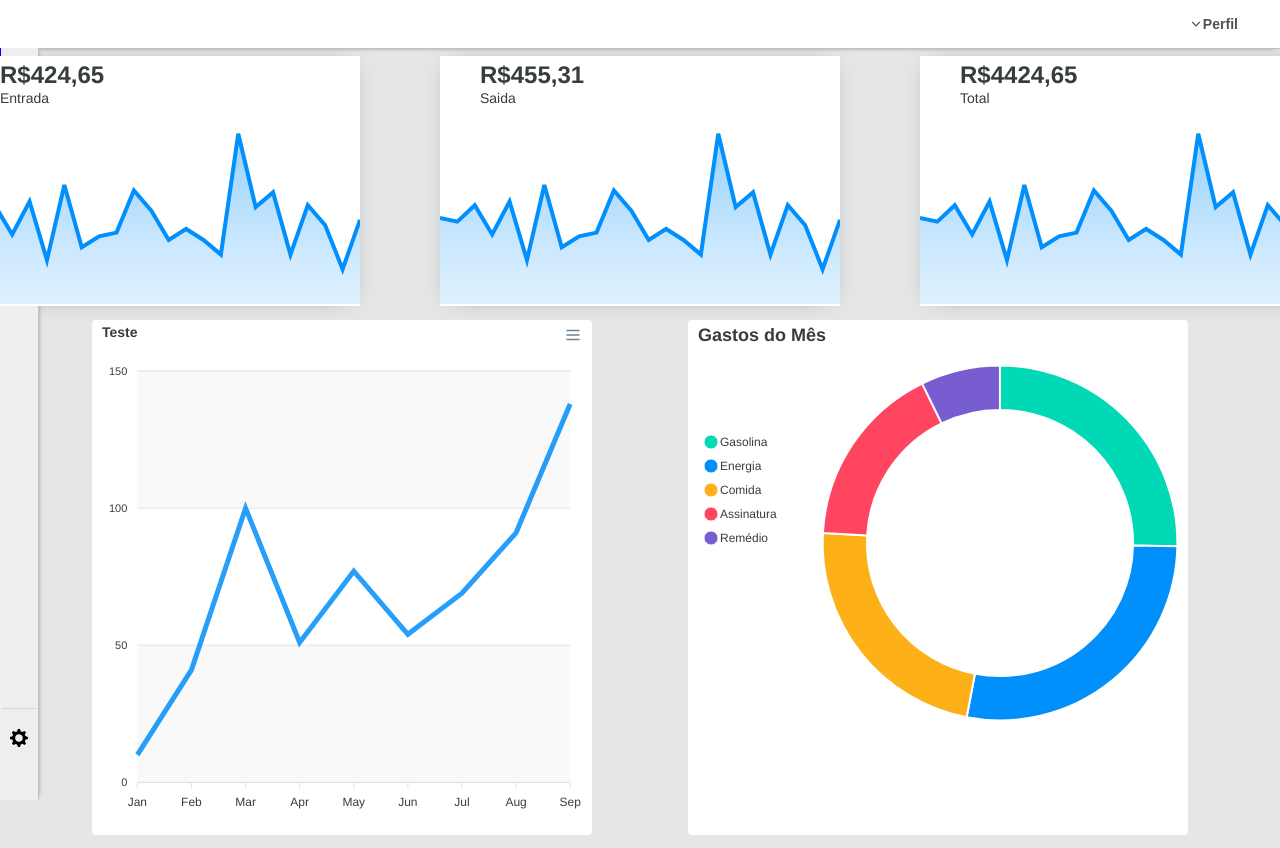
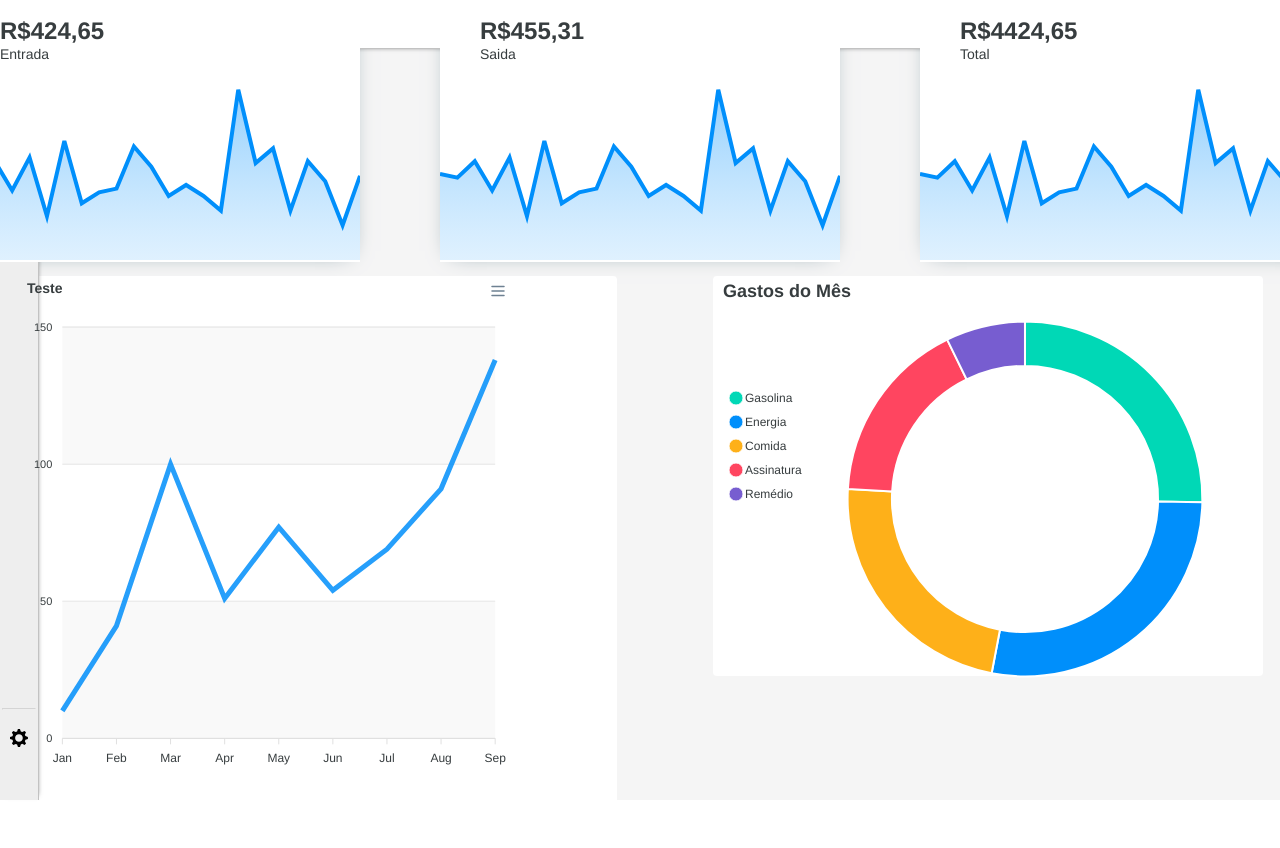
Before and after one commit to JhayneK/Projeto-Financas, a React (Vite) app in the folder Front end/: page /relatorio in a window 1280 px wide. Shown: the top 848 px of the page. After the commit the page ends 826 px from the top, so only its background shows below. Built offline with nearby package versions, Linux system fonts and the light colour scheme.

Commit message:
Alteração da cor de fundo das telas

```diff
--- a/Front end/src/App.css
+++ b/Front end/src/App.css
@@ -199,13 +199,13 @@
 
 .comb-container {
     display: flex;
-    justify-content: center;
+    /* justify-content: center; */
     align-items: center;
-    height: 55vh;
+    /* height: 55vh; */
 }
 
 .caixa-gasolina {
-    margin-top: 25vh;
+    /* margin-top: 25vh; */
     padding: 15px;
     width: 50vw;
     height: 56vh;
@@ -249,7 +249,7 @@
 }
 
 .form-comb-buttons {
-    margin-top: 3%;
+    margin-top: 6%;
     position: absolute;
 }
 
@@ -376,16 +376,16 @@ input:disabled {
 
 .graf-container {
     display: flex;
-    flex-direction: column;
+    /* flex-direction: column; */
     justify-content: center;
     align-items: center;
-    width: 100vh;
-    height: 100vh;
+    /* width: 100vh; */
+    /* height: 100vh; */
 }
 
 .charts-container {
     align-items: center;
-    margin-top: 5px;
+    /* margin-top: 5px; */
     margin-bottom: 10px;
 }
 
@@ -406,18 +406,23 @@ input:disabled {
     background-color: white;
     border-radius: 4px;
     margin-right: 6vh;
+    width: 600px;
+    height: 550px;
 }
 
 .donut-box {
     background-color: white;
     border-radius: 4px;
     margin-left: 6vh;
+    width: 550px;
+    height: 400px;
 }
 
 .top-charts {
     display: flex;
     justify-content: space-between;
     flex-direction: space-between;
+    /* margin-top: -15vh; */
     margin-bottom: 1vh;
 }
 
@@ -453,18 +458,28 @@ input:disabled {
     width: 91vw;
 }
 
+/* Colunas da tabela */
 .MuiDataGrid-columnHeader {
     /* background-color: rgb(99, 99, 99); */
     background-color: rgb(71, 70, 70);
     color: white;
 }
 
+.MuiDataGrid-row {
+    background-color: white;
+}
+
 .pages-logado-main-content {
-    padding: 6vh 3vw 0px;
+    /* height: 100vh; */
+    /* padding: 6vh 3vw 0px; */
+    padding: 6vh 0px 0px 0px;
+    /* margin: 6vh 0px 0px 3vw; */
     display: flex;
+    height: 94vh;
     justify-content: center;
-    align-items: center;
-    background-color: #E6E6E6;
+    /* align-items: center; */
+    /* background-color: #ececec; */
+    background-color: whitesmoke;
 }
 /* styles.css */
 
--- a/Front end/src/components/Tabela/TabelaReceita.jsx
+++ b/Front end/src/components/Tabela/TabelaReceita.jsx
@@ -57,6 +57,7 @@ export default function TabelaReceita() {
                 pageSizeOptions={[25]}
                 checkboxSelection
                 disableRowSelectionOnClick
+
             />
         </Box>
     );
--- a/Front end/src/pages/Despesas.jsx
+++ b/Front end/src/pages/Despesas.jsx
@@ -21,7 +21,7 @@ export default function Despesas() {
 
     return(
         <div className="page-container">
-            <div className="pages-logado-main-content">
+            <div className="pages-logado-main-content" style={{paddingLeft: "3vw"}}>
                 <div className="tabela">
                     <div className="botoes-dashboard">
                         <button className="botao-dashboard">RELOAD</button>
--- a/Front end/src/pages/Gasolina.jsx
+++ b/Front end/src/pages/Gasolina.jsx
@@ -264,7 +264,7 @@ export default function Gasolina() {
                                 />
                             </div>
                             <div
-                                style={{ marginTop: "12.5%" }}
+                                style={{ marginTop: "24%" }}
                                 className="form-comb-buttons"
                             >
                                 <button onClick={adicionarDespesa}>
--- a/Front end/src/pages/Receitas.jsx
+++ b/Front end/src/pages/Receitas.jsx
@@ -20,7 +20,7 @@ export default function Receitas() {
 
     return(
         <div className="page-container">
-            <div className="pages-logado-main-content">
+            <div className="pages-logado-main-content" style={{paddingLeft: "3vw"}}>
                 <div className="tabela">
                     <div className="botoes-dashboard">
                         <button className="botao-dashboard">RELOAD</button>
```
